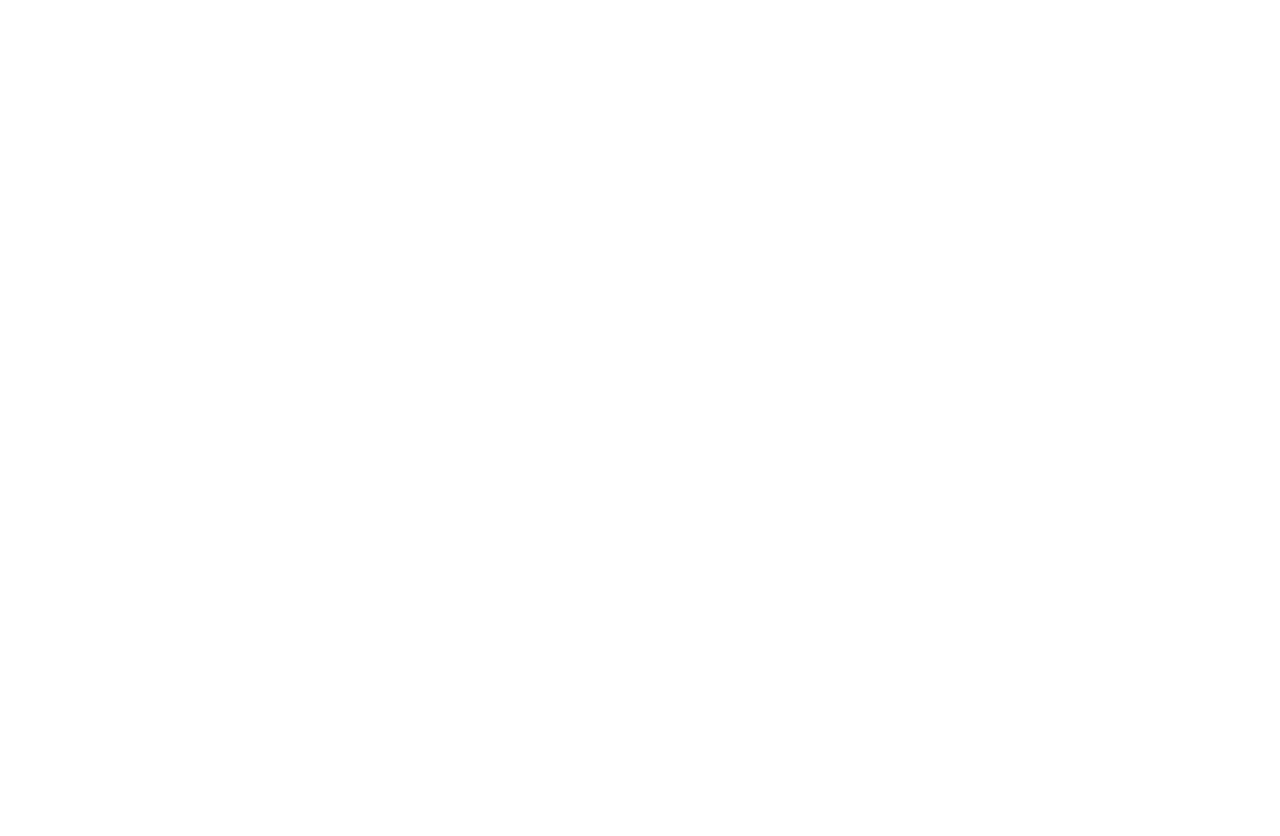
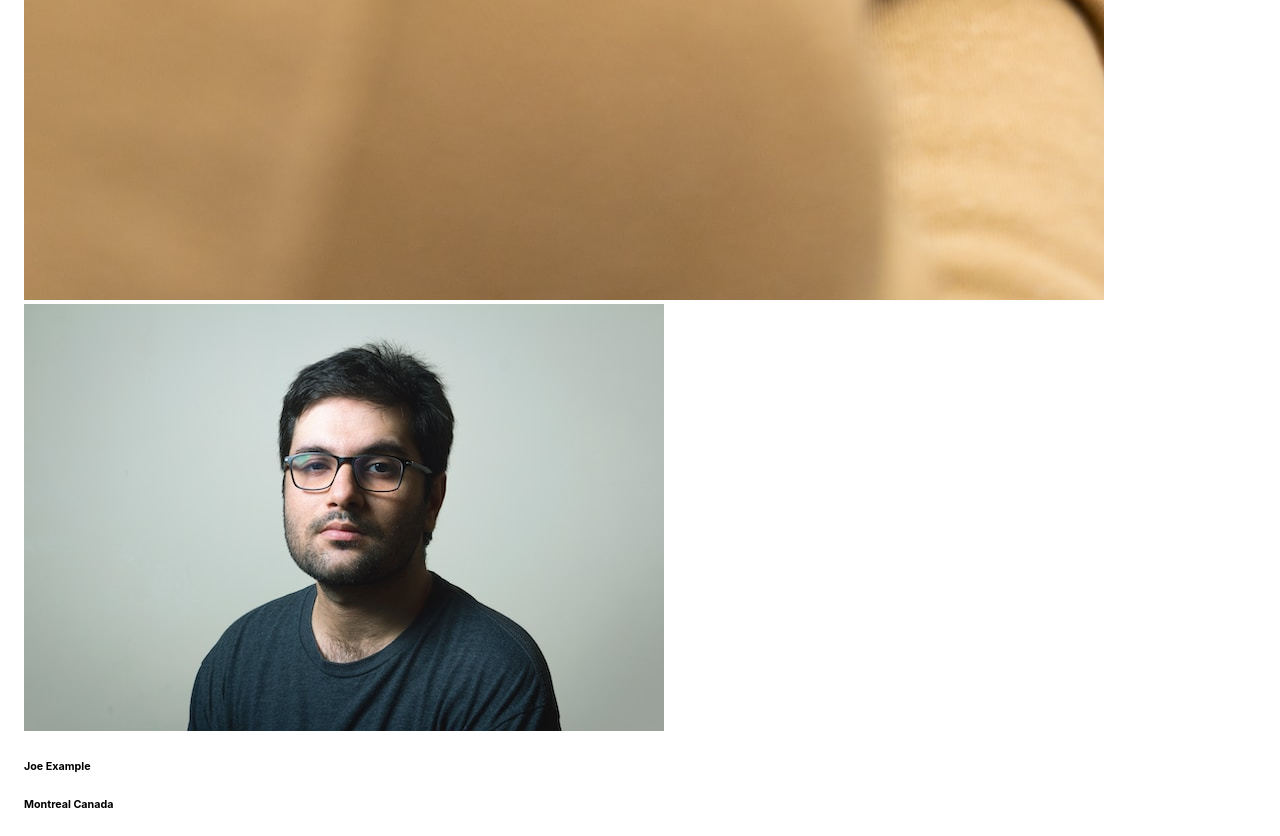
Before and after one commit to Upgrayedd0408/photolabs, a React (Create React App) app in the folder frontend/: page / in a window 1280 px wide. Shown: the part 1645-2481 px from the top of the page. Before the commit the page ends 800 px from the top, so only its background shows below. Built offline with nearby package versions, Linux system fonts and the light colour scheme; the HTML template or start-up script is replaced by a standard one.

Commit message:
implemented the PhotoListItem component

```diff
--- a/frontend/src/App.jsx
+++ b/frontend/src/App.jsx
@@ -3,11 +3,22 @@
 import PhotoListItem from './components/PhotoListItem';
 import './App.scss';
 
+const sampleDataForPhotoListItem = {
+  id: 1,
+  location: {
+    city: "Montreal",
+    country: "Canada",
+  },
+  imageSource: `${process.env.PUBLIC_URL}/Image-1-Regular.jpeg`,
+  username: "Joe Example",
+  profile: `${process.env.PUBLIC_URL}/profile-1.jpg`,
+};
+
 // Note: Rendering a single component to build components in isolation
 const App = () => {
   return (
     <div className="App">
-      <PhotoListItem/>
+      <PhotoListItem sampleDataForPhotoListItem={sampleDataForPhotoListItem} />
     </div>
   );
 };
--- a/frontend/src/components/PhotoListItem.jsx
+++ b/frontend/src/components/PhotoListItem.jsx
@@ -3,19 +3,20 @@
 import "../styles/PhotoListItem.scss";
 
 
-const sampleDataForPhotoListItem = {
-  id: "1",
-  location: {
-    city: "Montreal",
-    country: "Canada",
-  },
-  imageSource: `${process.env.PUBLIC_URL}/Image-1-Regular.jpeg`,
-  username: "Joe Example",
-  profile: `${process.env.PUBLIC_URL}/profile-1.jpg`,
-};
 
-const PhotoListItem = () => {
-  /* Insert React */
+
+const PhotoListItem = (props) => {
+
+  const { id, imageSource, profile, username, location } = props.sampleDataForPhotoListItem;
+
+  return (
+    <div key={id}>
+      <img src = {imageSource} />
+      <img src = {profile} />
+      <h6>{username}</h6>
+      <h6>{location.city} {location.country}</h6>
+    </div>
+  );
 };
 
 export default PhotoListItem;
```
Also changed, not shown: 1 other file (tests, documents, lock files or other folders).
